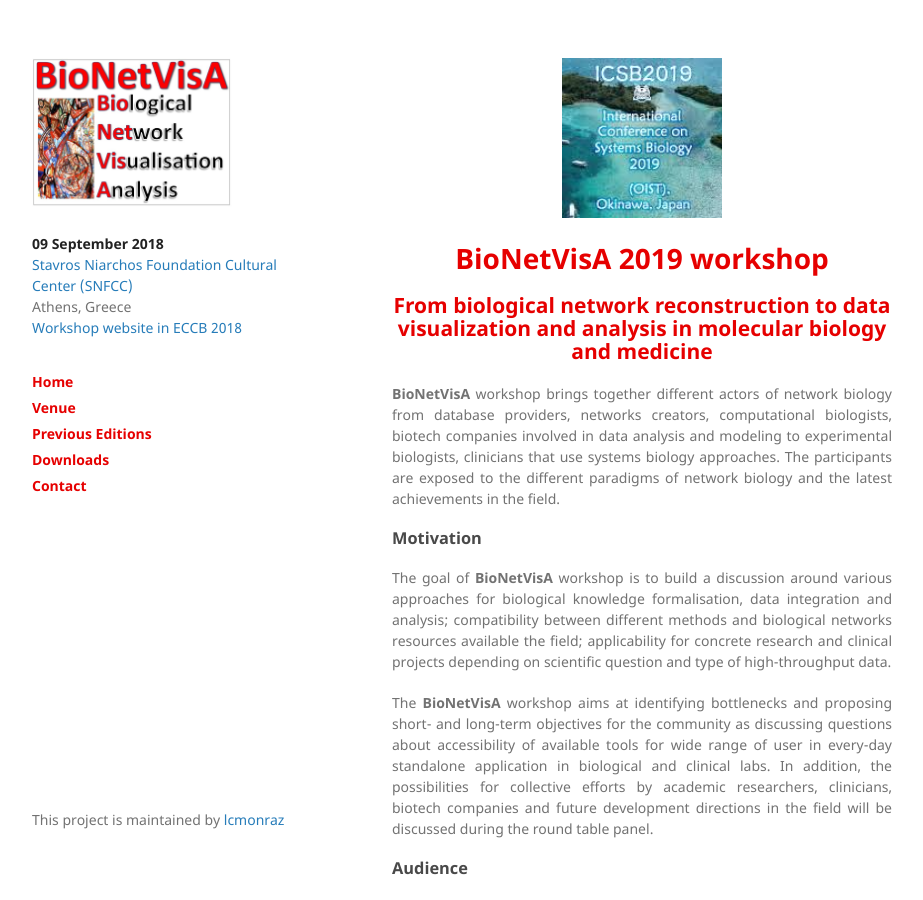
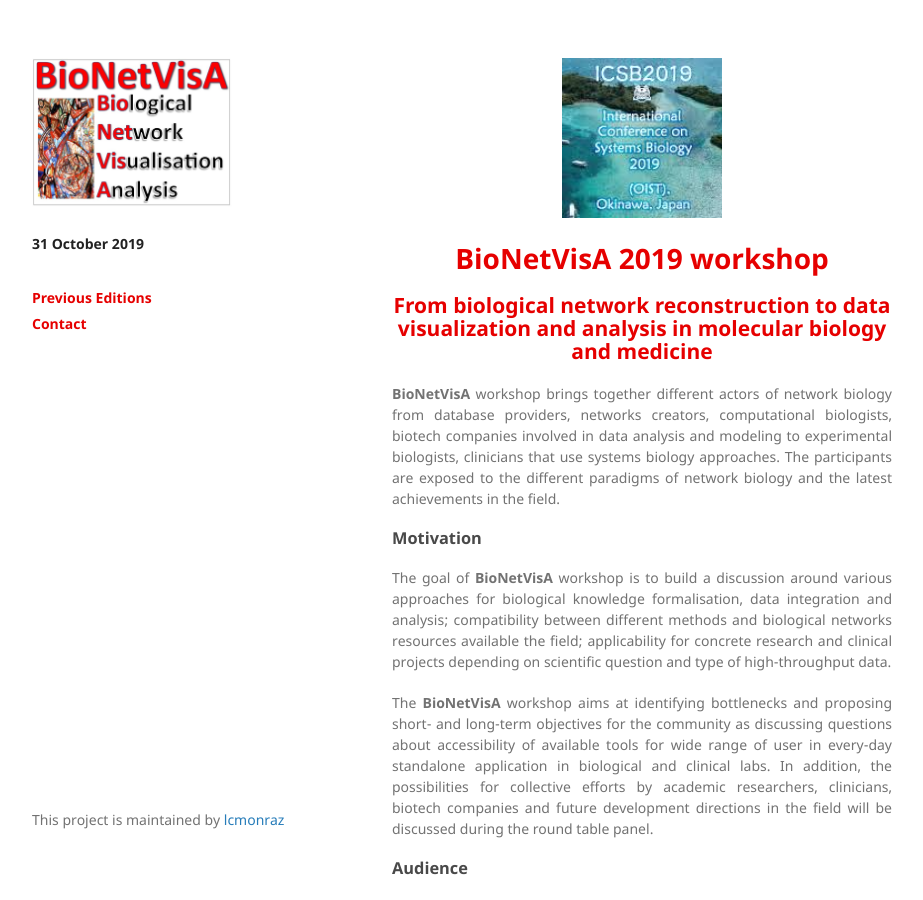
Before and after one commit to lcmonraz/Bionetvisa.github.io, a Jekyll site: the page built from index.md, in a window 1280 px wide and 900 px high. Shown: the whole window, without its empty margins (178-1101 px from the left). Built offline with Jekyll 4.4.1, drawn with Linux system fonts in a browser that asks for light colours; our own code applies the rules of GitHub Pages for plain Markdown files.

Commit message:
Update default.html

```diff
--- a/_layouts/default.html
+++ b/_layouts/default.html
@@ -19,17 +19,14 @@
 
       <br />
       <br />
-       <p><strong>09 September 2018</strong><br />
-       <a href="https://www.snfcc.org/default.aspx">Stavros Niarchos Foundation Cultural Center (SNFCC)</a><br />
-       Athens, Greece<br />
-       <a href="http://eccb18.org/workshop-2/">Workshop website in ECCB 2018</a>
+       <p><strong>31 October 2019</strong><br />
        </p>
       <br />
 
-        <p style="line-height:6px;"><a href="/"><font color="#e60000"><b>Home</b></font></a></p>
-        <p style="line-height:6px;"><a href="/venue"><font color="#e60000"><b>Venue</b></font></a></p>
+        <!--<p style="line-height:6px;"><a href="/"><font color="#e60000"><b>Home</b></font></a></p>
+        <p style="line-height:6px;"><a href="/venue"><font color="#e60000"><b>Venue</b></font></a></p>-->
         <p style="line-height:6px;"><a href="/previous"><font color="#e60000"><b>Previous Editions</b></font></a></p>
-        <p style="line-height:6px;"><a href="/downloads"><font color="#e60000"><b>Downloads</b></font></a></p>
+       <!-- <p style="line-height:6px;"><a href="/downloads"><font color="#e60000"><b>Downloads</b></font></a></p>-->
         <p style="line-height:6px;"><a href="/contact"><font color="#e60000"><b>Contact</b></font></a></p>
 
       </header>
```
